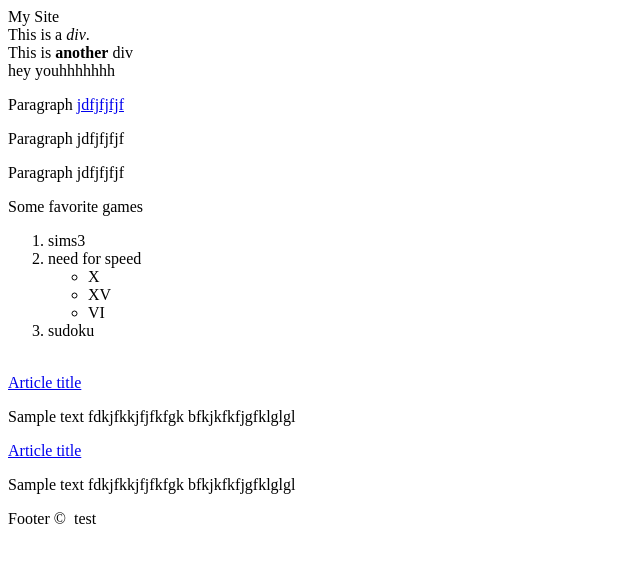
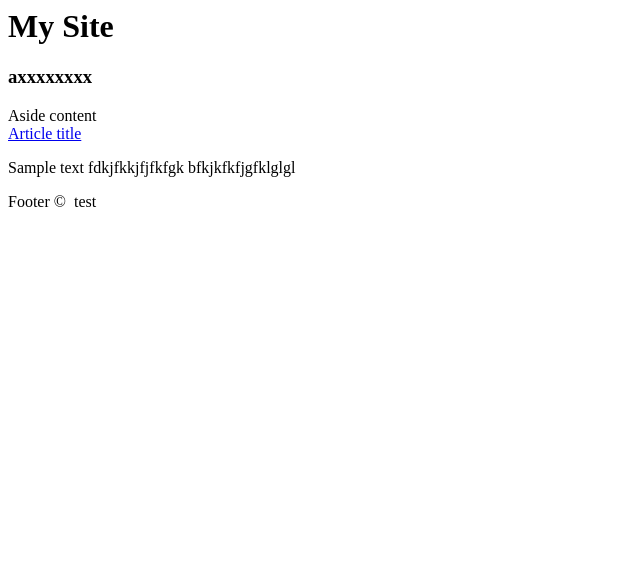
Before and after one commit to ariel2023/udemy1, a plain HTML site: page index.html in a window 1280 px wide. Shown: the whole page, without its empty margins (0-640 px from the left). Drawn offline with Linux system fonts and the light colour scheme.

Commit message:
lecture9

```diff
--- a/index.html
+++ b/index.html
@@ -4,38 +4,14 @@
   </head>
   <body>
 
-    <header height="100">My Site</header>
+    <header height="100">
+      <h1>My Site</h1>
+      <h3>axxxxxxxx</h3>
+    </header>
     <main>
-      <section>
-        <div>This is a <i>div</i>.</div>
-        <div>This is <b>another</b> div</div>
-
-        <span>hey you</span><span>hhhhhhh</span>
-
-
-        <p>Paragraph <a href="https://www.google.fr">jdfjfjfjf</a></p>
-        <p>Paragraph jdfjfjfjf</p>
-        <p>Paragraph jdfjfjfjf</p>
-
-        <div>Some favorite games</div>
-        <ol>
-          <li>sims3</li>
-          <li>need for speed
-            <ul>
-              <li>X</li>
-              <li>XV</li>
-              <li>VI</li>
-            </ul>
-          </li>
-          <li>sudoku</li>
-        </ol>
-
-        <br/>
-        <div>
-            <a href="#">Article title</a>
-            <p>Sample text fdkjfkkjfjfkfgk bfkjkfkfjgfklglgl</p>
-        </div>
-      </section>
+      <aside>
+        Aside content
+      </aside>
 
       <section>
         <article>
```
